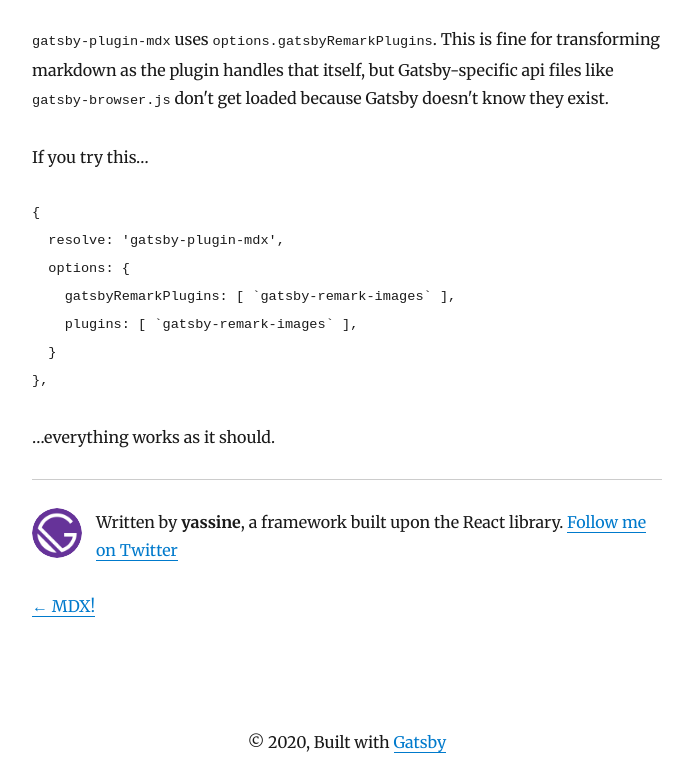
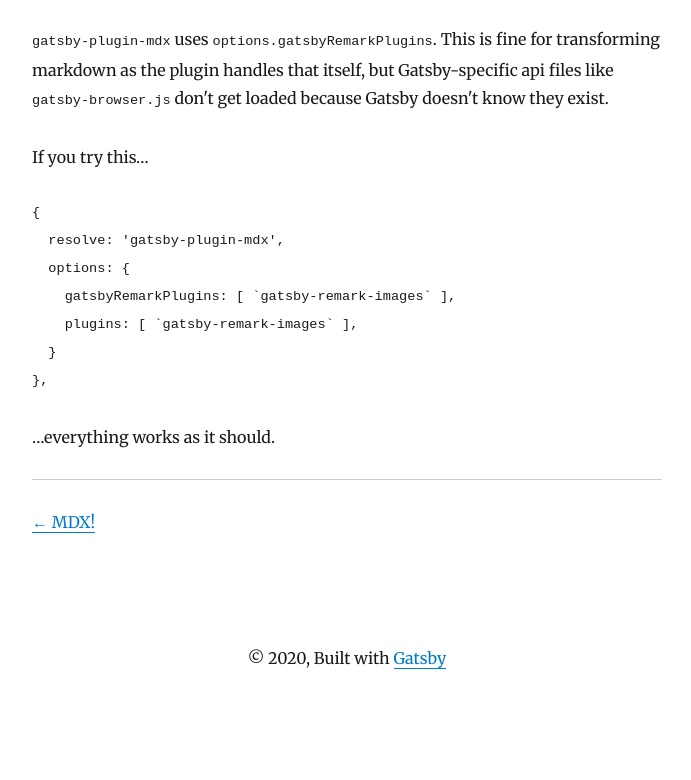
Before and after one commit to yassin-mokni/gatsby-blog, a Gatsby site: page /blog/awesome-images/ in a window 1280 px wide. Shown: the part 1077-1857 px from the top of the page, without its empty margins (293-984 px from the left). After the commit the page ends 1773 px from the top, so only its background shows below. Built offline with nearby package versions, Linux system fonts and the light colour scheme; Gatsby itself is replaced by a stand-in of ours; some packages are replaced by stand-ins of ours; code samples lack their colours.

Commit message:
remove bio component

```diff
--- a/gatsby-config.js
+++ b/gatsby-config.js
@@ -6,7 +6,7 @@ module.exports = {
     description: `A blog where I write my thoughts about software development and job searching tips.`,
     siteUrl: `https://cocky-ritchie-d71a97.netlify.app/`,
     social: {
-      twitter: `gatsbyjs`,
+      twitter: `yassine_mokni`,
     },
   },
   plugins: [
--- a/src/components/bio.js
+++ b/src/components/bio.js
@@ -34,10 +34,9 @@ function Bio() {
               }}
             />
             <p>
-              Written by <strong>{author}</strong>, a framework built upon the
-              React library.
-              {` `}
-              <a href={`https://twitter.com/${social.twitter}`}>
+                Written by <strong>{author}</strong>, software developer trying to share what he knows
+                {` `}
+                <a href={`https://twitter.com/${social.twitter}`}>
                 Follow me on Twitter
               </a>
             </p>
--- a/src/pages/blog.js
+++ b/src/pages/blog.js
@@ -1,6 +1,7 @@
 import React from "react"
 import { Link, graphql } from "gatsby"
 
+// import Bio from "../components/bio"
 import Layout from "../components/layout"
 import SEO from "../components/seo"
 import Button from "../components/button"
@@ -16,6 +17,7 @@ class Blog extends React.Component {
     return (
       <Layout location={this.props.location} title={siteTitle}>
         <SEO title="All posts" />
+        {/*<Bio />*/}
         <SearchPosts
           posts={posts}
           localSearchBlog={localSearchBlog}
--- a/src/templates/blog-post.js
+++ b/src/templates/blog-post.js
@@ -2,7 +2,7 @@ import React from "react"
 import { Link, graphql } from "gatsby"
 import { MDXRenderer } from "gatsby-plugin-mdx"
 
-import Bio from "../components/bio"
+// import Bio from "../components/bio"
 import Layout from "../components/layout"
 import SEO from "../components/seo"
 import { rhythm, scale } from "../utils/typography"
@@ -36,7 +36,7 @@ class BlogPostTemplate extends React.Component {
             marginBottom: rhythm(1),
           }}
         />
-        <Bio />
+        {/*<Bio />*/}
 
         <ul
           style={{
```
